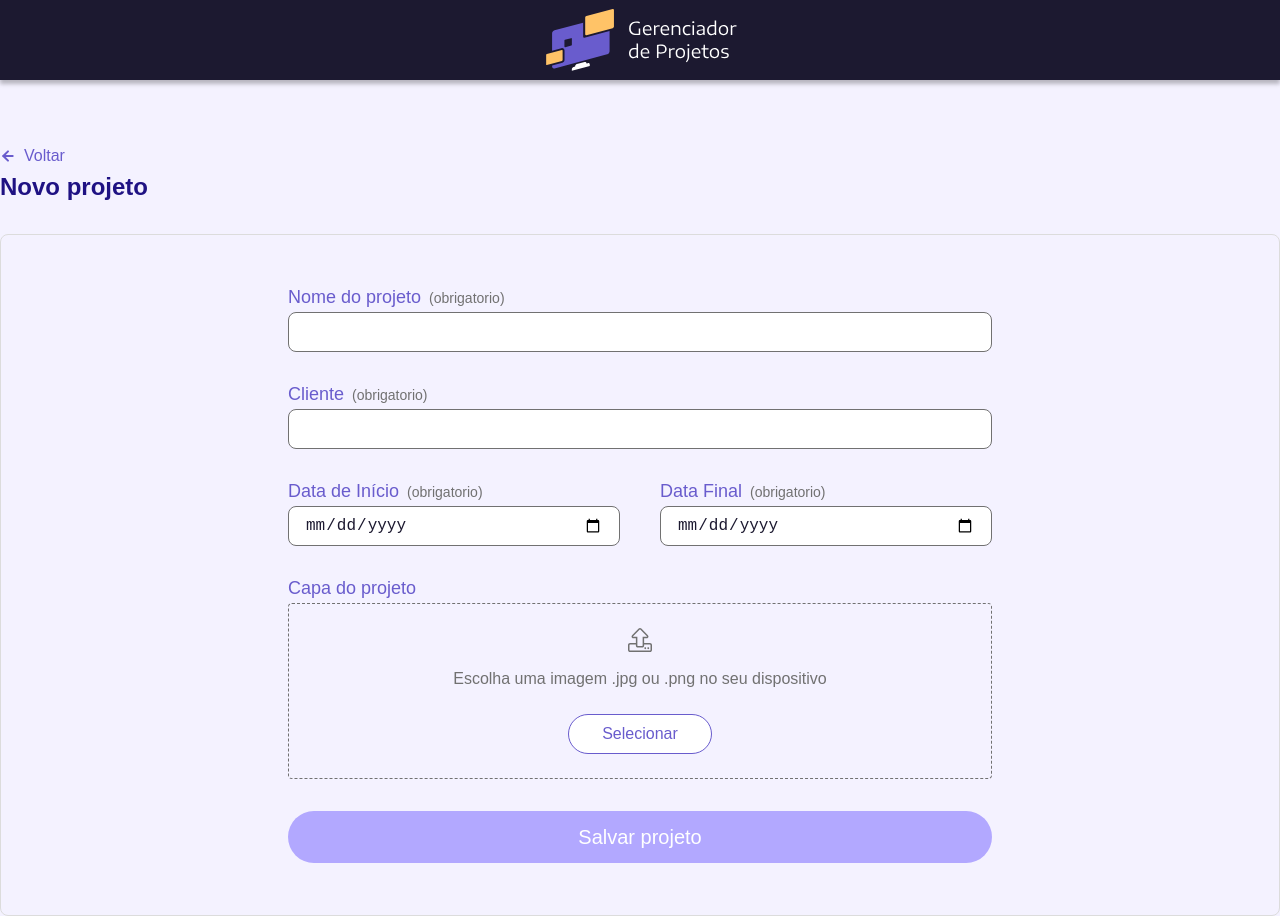
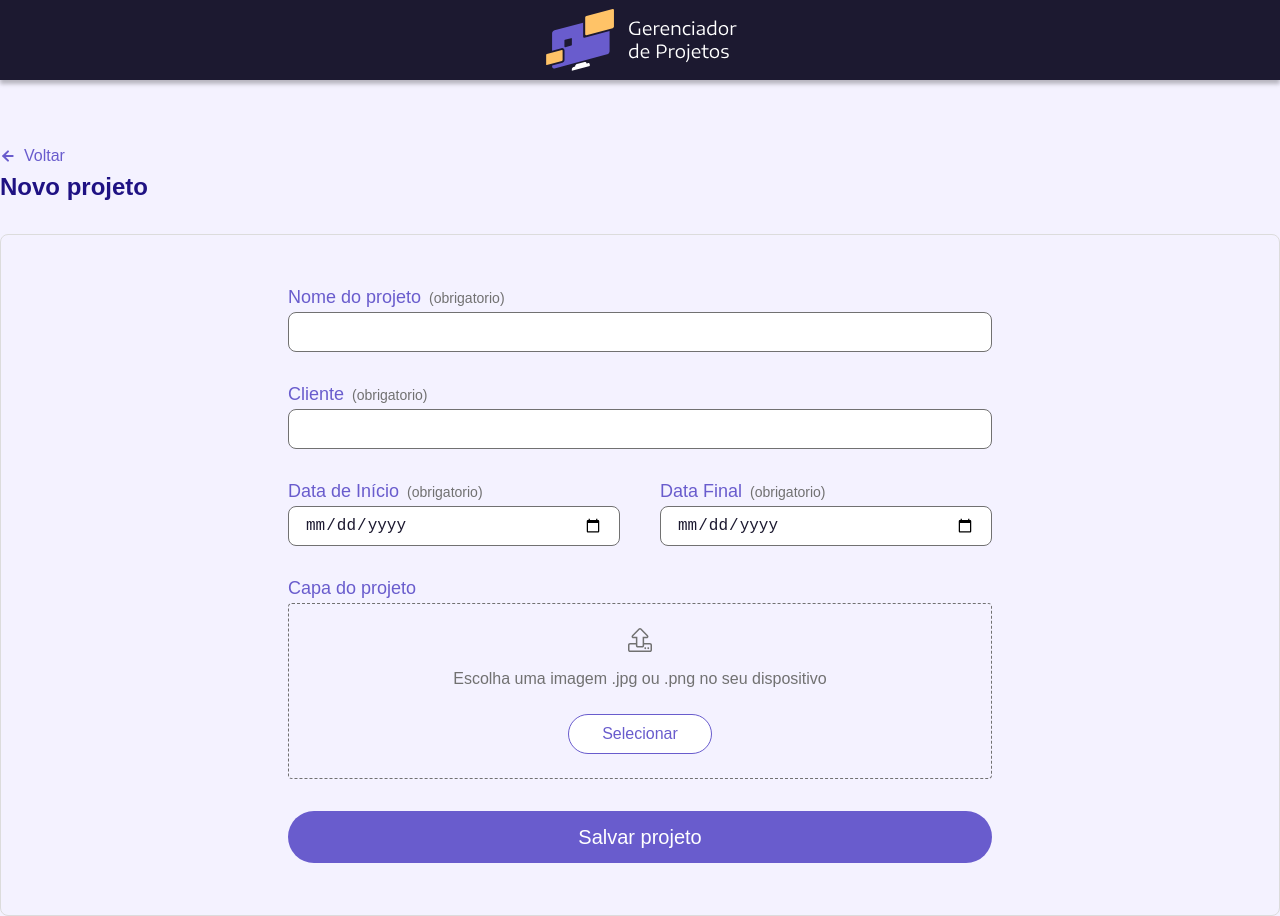
Before and after one commit to Bahiavs/Desafio-Tecnico-Clicksign, an Angular app: page /creation in a window 1280 px wide. Built offline with nearby package versions, Linux system fonts and the light colour scheme.

Commit message:
button style based on form values

```diff
--- a/src/pages/project-creation/project-creation.component.html
+++ b/src/pages/project-creation/project-creation.component.html
@@ -26,6 +26,6 @@
             <label>Capa do projeto</label>
             <upload-input (image$)="onChangeCoverImg($event)"></upload-input>
         </div>
-        <button id="save-btn" (click)="createProject()">Salvar projeto</button>
+        <button (click)="createProject()" [disabled]="!(canSave$ | async)" id="save-btn">Salvar projeto</button>
     </div>
 </div>
--- a/src/pages/project-creation/project-creation.component.scss
+++ b/src/pages/project-creation/project-creation.component.scss
@@ -80,9 +80,13 @@
     flex-basis: 100%;
     height: 52px;
     border-radius: 26px;
-    background-color: #B2A8FF;
+    background-color: #695ccd;
     border: none;
     color: white;
+
+    &[disabled] {
+        background-color: #B2A8FF;
+    }
 }
 
 input {
--- a/src/pages/project-creation/project-creation.component.ts
+++ b/src/pages/project-creation/project-creation.component.ts
@@ -1,11 +1,12 @@
 import { Component, inject } from '@angular/core';
 import { Router } from '@angular/router';
-import { FormControl, ReactiveFormsModule } from '@angular/forms';
+import { FormControl, ReactiveFormsModule, Validators } from '@angular/forms';
 import CreateProjectService from '../../services/create-project.service';
 import ImageVO from '../../value-objecs/image';
 import { AsyncPipe, NgClass } from '@angular/common';
 import { HeaderComponent } from "../../components/header/header.component";
 import { UploadInputComponent } from "../../components/upload-input/upload-input";
+import { combineLatest, map, startWith } from 'rxjs';
 
 @Component({
     selector: 'project-creation',
@@ -17,11 +18,25 @@ import { UploadInputComponent } from "../../components/upload-input/upload-input
 export class ProjectCreationComponent {
     private readonly _createProject = inject(CreateProjectService)
     private readonly _router = inject(Router)
-    readonly nameControl = new FormControl('')
-    readonly costumerControl = new FormControl('')
-    readonly startDateControl = new FormControl<string | null>(null)
-    readonly endDateControl = new FormControl<string | null>(null)
+    readonly nameControl = new FormControl('', Validators.nullValidator)
+    readonly costumerControl = new FormControl('', Validators.nullValidator)
+    readonly startDateControl = new FormControl<string | null>(null, Validators.nullValidator)
+    readonly endDateControl = new FormControl<string | null>(null, Validators.nullValidator)
     readonly coverImgControl = new FormControl<File | null>(null, this._fileTypeValidator)
+    readonly canSave$ = combineLatest([
+        this.nameControl.statusChanges.pipe(startWith(this.nameControl.status)),
+        this.costumerControl.statusChanges.pipe(startWith(this.costumerControl.status)),
+        this.startDateControl.statusChanges.pipe(startWith(this.startDateControl.status)),
+        this.endDateControl.statusChanges.pipe(startWith(this.endDateControl.status)),
+        this.coverImgControl.statusChanges.pipe(startWith(this.coverImgControl.status)),
+    ]).pipe(map(([nameStatus, costumerStatus, startDateStatus, endDateStatus, coverImgStatus]) => {
+        if (nameStatus !== 'VALID') return false
+        if (costumerStatus !== 'VALID') return false
+        if (startDateStatus !== 'VALID') return false
+        if (endDateStatus !== 'VALID') return false
+        if (coverImgStatus !== 'VALID') return false
+        return true
+    }))
     img: ImageVO | null = null
 
     returnToListingPage() { this._router.navigate(['/']) }
--- a/src/styles/root.scss
+++ b/src/styles/root.scss
@@ -3,5 +3,5 @@
     height: 100%;
     color: rgba(0, 0, 0, 0.8); // todo remover
     font-family: Arial; // todo change
-    --max-width: min(1856px, 100% - 5.25rem)
+    --max-width: min(1856px, 100% - 5rem)
 }
```
